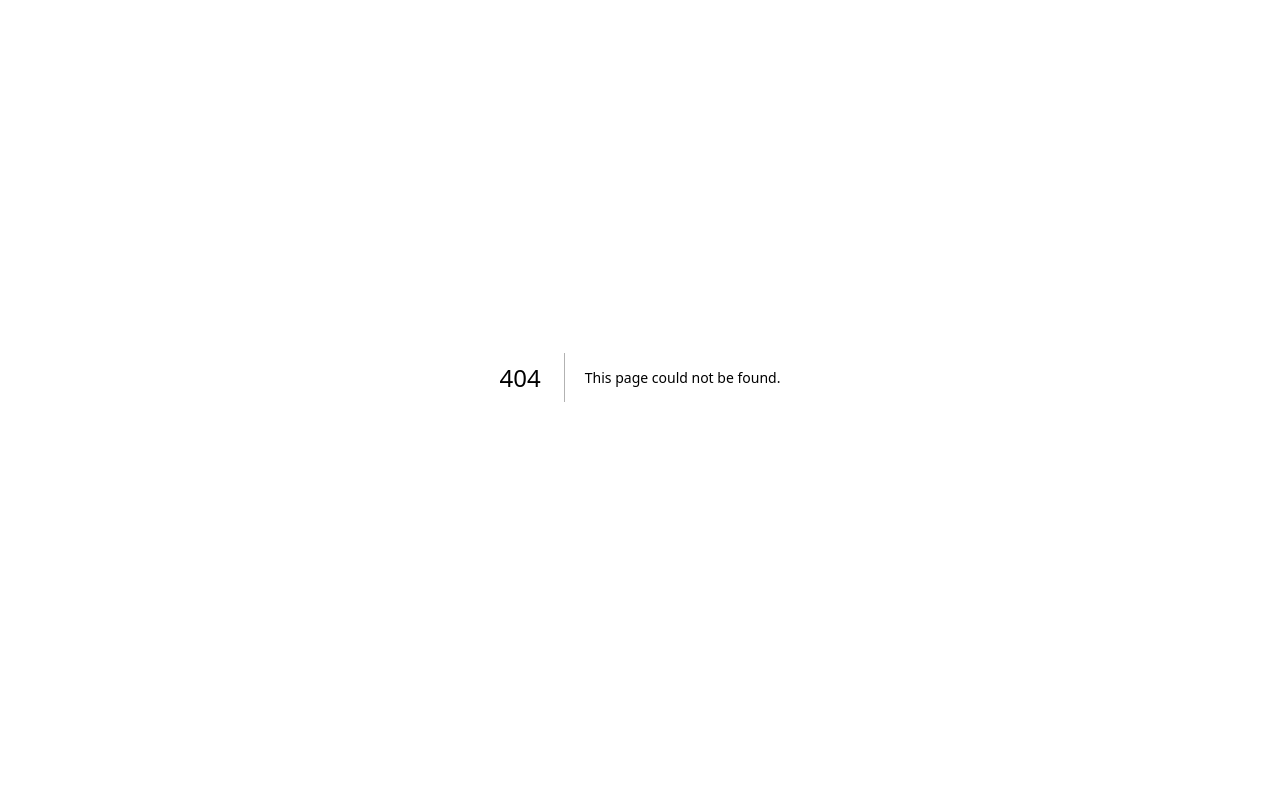
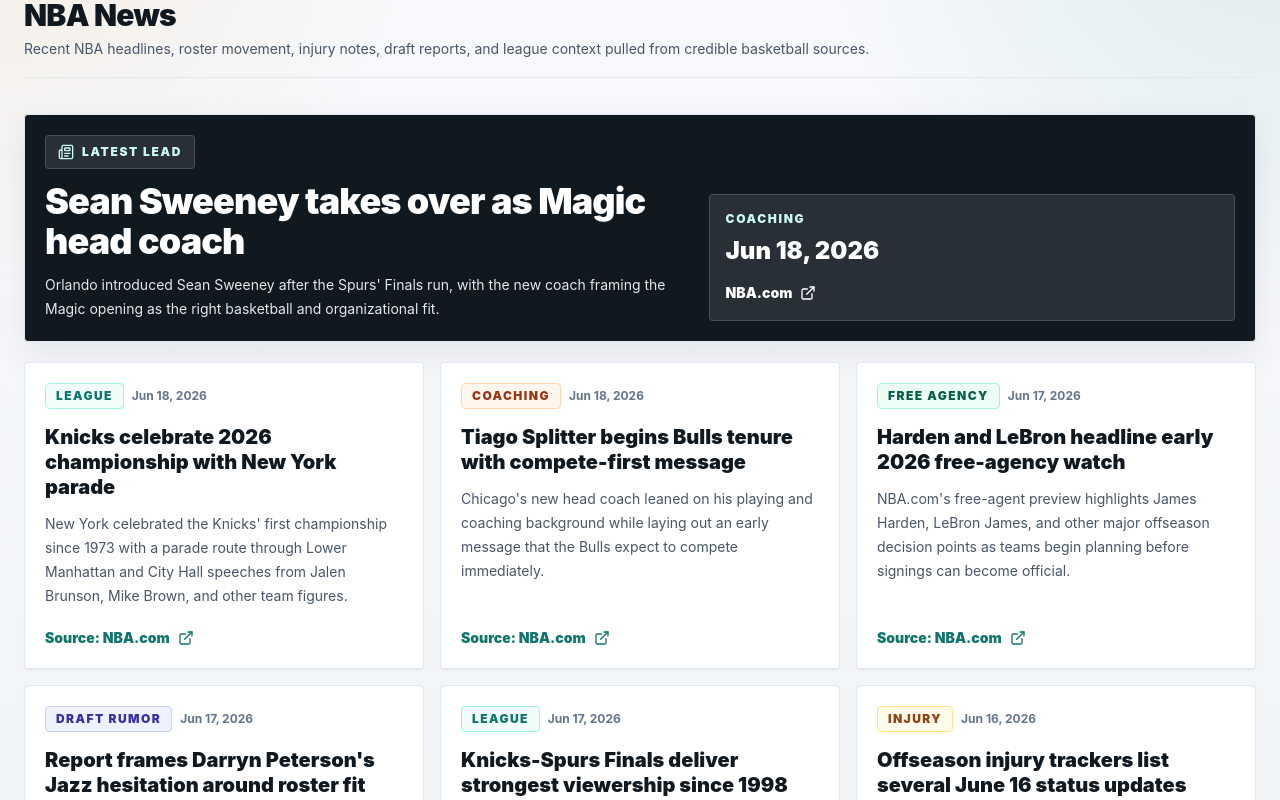
Before and after one commit to mjllkzy/Basketball-Savant, a Next.js app: page /news in a window 1280 px wide. Before the commit this address had no page. Shown: the part 160-960 px from the top of the page. Built offline with nearby package versions, Linux system fonts and the light colour scheme.

Commit message:
Add NBA news feed and homepage preview

```diff
--- /dev/null
+++ b/src/app/news/page.tsx
@@ -0,0 +1,57 @@
+import Link from "next/link";
+import { ExternalLink, Newspaper } from "lucide-react";
+import { PageHeader } from "@/components/ui/PageHeader";
+import { categoryTone, formatNewsDate, newsFeed } from "@/lib/news";
+
+export default function NewsPage() {
+  const featured = newsFeed[0];
+  const remaining = newsFeed.slice(1);
+
+  return (
+    <div className="grid gap-5">
+      <PageHeader
+        eyebrow="News Desk"
+        title="NBA News"
+        description="Recent NBA headlines, roster movement, injury notes, draft reports, and league context pulled from credible basketball sources."
+      />
+
+      <section className="rounded border border-slate-200 bg-ink p-5 text-white shadow-card">
+        <div className="grid gap-5 lg:grid-cols-[1.1fr_0.9fr] lg:items-end">
+          <div>
+            <div className="mb-3 inline-flex items-center gap-2 rounded border border-white/15 bg-white/10 px-3 py-2 text-xs font-black uppercase tracking-[0.14em] text-teal-100">
+              <Newspaper className="h-4 w-4" />
+              Latest Lead
+            </div>
+            <h2 className="text-3xl font-black tracking-tight sm:text-4xl">{featured.title}</h2>
+            <p className="mt-3 max-w-3xl text-sm leading-6 text-slate-200">{featured.summary}</p>
+          </div>
+          <div className="rounded border border-white/15 bg-white/10 p-4">
+            <div className="text-xs font-black uppercase tracking-[0.14em] text-teal-100">{featured.category}</div>
+            <div className="mt-2 text-2xl font-black">{formatNewsDate(featured.publishedAt)}</div>
+            <Link href={featured.sourceUrl} className="mt-4 inline-flex items-center gap-2 text-sm font-black text-white hover:text-teal-100">
+              {featured.sourceName}
+              <ExternalLink className="h-4 w-4" />
+            </Link>
+          </div>
+        </div>
+      </section>
+
+      <section className="grid gap-4 md:grid-cols-2 xl:grid-cols-3">
+        {remaining.map((item) => (
+          <article key={item.id} className="flex min-h-64 flex-col rounded border border-slate-200 bg-white p-5 shadow-sm">
+            <div className="flex flex-wrap items-center gap-2">
+              <span className={`rounded border px-2.5 py-1 text-xs font-black uppercase tracking-[0.12em] ${categoryTone(item.category)}`}>{item.category}</span>
+              <span className="text-xs font-bold text-slate-500">{formatNewsDate(item.publishedAt)}</span>
+            </div>
+            <h2 className="mt-4 text-xl font-black leading-tight text-ink">{item.title}</h2>
+            <p className="mt-3 flex-1 text-sm leading-6 text-slate-600">{item.summary}</p>
+            <Link href={item.sourceUrl} className="mt-5 inline-flex items-center gap-2 text-sm font-black text-signal hover:text-ink">
+              Source: {item.sourceName}
+              <ExternalLink className="h-4 w-4" />
+            </Link>
+          </article>
+        ))}
+      </section>
+    </div>
+  );
+}
--- a/src/app/page.tsx
+++ b/src/app/page.tsx
@@ -1,7 +1,7 @@
 import Image from "next/image";
 import Link from "next/link";
-import { ArrowRight, BarChart3, GitCompare, ShieldCheck, Users } from "lucide-react";
-import { dataSourceMetadata, players, teams } from "@/lib/data/queries";
+import { ArrowRight, BarChart3, ExternalLink, GitCompare, Newspaper, Users } from "lucide-react";
+import { categoryTone, formatNewsDate, getRecentNews } from "@/lib/news";
 
 const tools = [
   { href: "/players", label: "Player Intelligence", icon: Users, body: "Search every loaded player by role, team, volume, efficiency, creation, and impact." },
@@ -10,6 +10,8 @@
 ];
 
 export default function HomePage() {
+  const latestNews = getRecentNews(3);
+
   return (
     <div className="grid gap-6">
       <section className="relative min-h-[520px] overflow-hidden rounded border border-slate-200 bg-ink text-white shadow-card">
@@ -46,25 +48,36 @@
         })}
       </section>
 
-      <section className="grid gap-4 rounded border border-slate-200 bg-white p-5 shadow-sm md:grid-cols-3">
-        <div>
-          <div className="text-xs font-black uppercase tracking-[0.14em] text-slate-500">Players Loaded</div>
-          <div className="mt-1 text-3xl font-black text-signal">{players.length}</div>
+      <section className="rounded border border-slate-200 bg-white p-5 shadow-sm">
+        <div className="mb-4 flex flex-col gap-3 border-b border-slate-200 pb-4 sm:flex-row sm:items-center sm:justify-between">
+          <div>
+            <div className="flex items-center gap-2 text-xs font-black uppercase tracking-[0.14em] text-signal">
+              <Newspaper className="h-4 w-4" />
+              Latest News
+            </div>
+            <h2 className="mt-1 text-2xl font-black text-ink">League Pulse</h2>
+          </div>
+          <Link href="/news" className="inline-flex min-h-10 items-center gap-2 rounded border border-slate-200 px-4 text-sm font-black text-ink hover:bg-slate-50">
+            View News
+            <ArrowRight className="h-4 w-4" />
+          </Link>
         </div>
-        <div>
-          <div className="text-xs font-black uppercase tracking-[0.14em] text-slate-500">Teams Loaded</div>
-          <div className="mt-1 text-3xl font-black text-signal">{teams.length}</div>
+        <div className="grid gap-3 lg:grid-cols-3">
+          {latestNews.map((item) => (
+            <article key={item.id} className="rounded border border-slate-200 bg-slate-50 p-4">
+              <div className="mb-3 flex flex-wrap items-center gap-2">
+                <span className={`rounded border px-2 py-1 text-[11px] font-black uppercase tracking-[0.12em] ${categoryTone(item.category)}`}>{item.category}</span>
+                <span className="text-xs font-bold text-slate-500">{formatNewsDate(item.publishedAt)}</span>
+              </div>
+              <h3 className="text-base font-black leading-tight text-ink">{item.title}</h3>
+              <p className="mt-2 text-sm leading-6 text-slate-600">{item.summary}</p>
+              <Link href={item.sourceUrl} className="mt-3 inline-flex items-center gap-2 text-xs font-black uppercase tracking-[0.1em] text-signal hover:text-ink">
+                {item.sourceName}
+                <ExternalLink className="h-3.5 w-3.5" />
+              </Link>
+            </article>
+          ))}
         </div>
-        <div>
-          <div className="text-xs font-black uppercase tracking-[0.14em] text-slate-500">Source Status</div>
-          <div className="mt-2 inline-flex items-center gap-2 rounded bg-teal-50 px-3 py-2 text-sm font-black text-signal">
-            <ShieldCheck className="h-4 w-4" />
-            NBA Stats + Basketball Reference
-          </div>
-        </div>
-        <p className="text-sm leading-6 text-slate-600 md:col-span-3">
-          Current snapshot generated {new Date(dataSourceMetadata.generatedAt).toLocaleDateString("en-US")}. Tracking-only metrics stay hidden until a real event or optical data source is connected.
-        </p>
       </section>
     </div>
   );
--- /dev/null
+++ b/src/lib/data/news.json
@@ -0,0 +1,83 @@
+[
+  {
+    "id": "knicks-2026-championship-parade",
+    "title": "Knicks celebrate 2026 championship with New York parade",
+    "category": "League",
+    "publishedAt": "2026-06-18T17:22:00.000Z",
+    "sourceName": "NBA.com",
+    "sourceUrl": "https://www.nba.com/news/live-updates-new-york-knicks-parade-2026",
+    "summary": "New York celebrated the Knicks' first championship since 1973 with a parade route through Lower Manhattan and City Hall speeches from Jalen Brunson, Mike Brown, and other team figures."
+  },
+  {
+    "id": "magic-sean-sweeney-intro",
+    "title": "Sean Sweeney takes over as Magic head coach",
+    "category": "Coaching",
+    "publishedAt": "2026-06-18T21:09:00.000Z",
+    "sourceName": "NBA.com",
+    "sourceUrl": "https://www.nba.com/news/sean-sweeney-head-coach-magic-right-fit",
+    "summary": "Orlando introduced Sean Sweeney after the Spurs' Finals run, with the new coach framing the Magic opening as the right basketball and organizational fit."
+  },
+  {
+    "id": "bulls-tiago-splitter-compete",
+    "title": "Tiago Splitter begins Bulls tenure with compete-first message",
+    "category": "Coaching",
+    "publishedAt": "2026-06-18T16:00:00.000Z",
+    "sourceName": "NBA.com",
+    "sourceUrl": "https://www.nba.com/news/bulls-hire-tiago-splitter-as-coach",
+    "summary": "Chicago's new head coach leaned on his playing and coaching background while laying out an early message that the Bulls expect to compete immediately."
+  },
+  {
+    "id": "free-agency-2026-harden-lebron",
+    "title": "Harden and LeBron headline early 2026 free-agency watch",
+    "category": "Free Agency",
+    "publishedAt": "2026-06-17T22:50:00.000Z",
+    "sourceName": "NBA.com",
+    "sourceUrl": "https://www.nba.com/news/numbers-to-know-free-agents-2026",
+    "summary": "NBA.com's free-agent preview highlights James Harden, LeBron James, and other major offseason decision points as teams begin planning before signings can become official."
+  },
+  {
+    "id": "darryn-peterson-jazz-fit-report",
+    "title": "Report frames Darryn Peterson's Jazz hesitation around roster fit",
+    "category": "Draft Rumor",
+    "publishedAt": "2026-06-17T17:00:00.000Z",
+    "sourceName": "Bleacher Report",
+    "sourceUrl": "https://bleacherreport.com/articles/25441634-new-nba-rumors-reveal-darryn-petersons-motivation-avoid-jazz-2026-draft",
+    "summary": "Bleacher Report, citing Jake Fischer, says Peterson's camp may have concerns about a Utah fit because of overlap with Keyonte George. This is tracked as a report, not a settled team or player statement."
+  },
+  {
+    "id": "offseason-injury-tracker-june-16",
+    "title": "Offseason injury trackers list several June 16 status updates",
+    "category": "Injury",
+    "publishedAt": "2026-06-16T20:00:00.000Z",
+    "sourceName": "CBS Sports",
+    "sourceUrl": "https://www.cbssports.com/nba/injuries/",
+    "summary": "The CBS Sports injury board shows multiple updated offseason designations from June 16. Basketball Savant treats these as status-feed items and cross-checks injury language against official reporting when game availability is involved."
+  },
+  {
+    "id": "finals-2026-viewership-record",
+    "title": "Knicks-Spurs Finals deliver strongest viewership since 1998",
+    "category": "League",
+    "publishedAt": "2026-06-17T01:27:00.000Z",
+    "sourceName": "NBA.com",
+    "sourceUrl": "https://www.nba.com/news/nba-finals-2026-viewership-most-watched-28-years",
+    "summary": "The 2026 NBA Finals averaged more than 20 million viewers on ABC and ESPN, making it the league's most-watched Finals series in 28 years."
+  },
+  {
+    "id": "draft-2026-early-entry-withdrawals",
+    "title": "NBA trims early-entry field before June 23-24 Draft",
+    "category": "Draft",
+    "publishedAt": "2026-06-16T01:18:00.000Z",
+    "sourceName": "NBA.com",
+    "sourceUrl": "https://www.nba.com/news/three-additional-early-entry-candidates-withdraw-from-nba-draft-2026",
+    "summary": "The league announced three additional international withdrawals, leaving 26 college early-entry candidates and five international early-entry candidates in the 2026 Draft pool."
+  },
+  {
+    "id": "brandon-clarke-passes-away",
+    "title": "NBA and Grizzlies mourn Brandon Clarke",
+    "category": "League",
+    "publishedAt": "2026-05-14T02:12:00.000Z",
+    "sourceName": "NBA.com",
+    "sourceUrl": "https://www.nba.com/news/brandon-clarke-passes-away-29-years-old",
+    "summary": "NBA.com confirmed the passing of Memphis forward Brandon Clarke at 29. Commissioner Adam Silver, the Grizzlies, and the NBPA released statements remembering Clarke's impact."
+  }
+]
--- a/src/lib/navigation.ts
+++ b/src/lib/navigation.ts
@@ -1,8 +1,9 @@
-import { GitCompare, Home, Shield, Users } from "lucide-react";
+import { GitCompare, Home, Newspaper, Shield, Users } from "lucide-react";
 
 export const coreNavLinks = [
   { href: "/", label: "Home", icon: Home },
   { href: "/players", label: "Players", icon: Users },
   { href: "/teams", label: "Teams", icon: Shield },
-  { href: "/compare", label: "Compare", icon: GitCompare }
+  { href: "/compare", label: "Compare", icon: GitCompare },
+  { href: "/news", label: "News", icon: Newspaper }
 ];
--- /dev/null
+++ b/src/lib/news.ts
@@ -0,0 +1,60 @@
+import newsItems from "@/lib/data/news.json";
+
+export type NewsCategory =
+  | "League"
+  | "Coaching"
+  | "Free Agency"
+  | "Draft Rumor"
+  | "Injury"
+  | "Draft"
+  | "Transaction"
+  | "Roster"
+  | "Trade"
+  | "Rumor";
+
+export type NewsItem = {
+  id: string;
+  title: string;
+  category: NewsCategory;
+  publishedAt: string;
+  sourceName: string;
+  sourceUrl: string;
+  summary: string;
+};
+
+export const newsFeed = [...(newsItems as NewsItem[])].sort((a, b) => (
+  new Date(b.publishedAt).getTime() - new Date(a.publishedAt).getTime()
+));
+
+export function getRecentNews(limit = 4) {
+  return newsFeed.slice(0, limit);
+}
+
+export function formatNewsDate(value: string) {
+  return new Intl.DateTimeFormat("en-US", {
+    month: "short",
+    day: "numeric",
+    year: "numeric"
+  }).format(new Date(value));
+}
+
+export function categoryTone(category: NewsCategory) {
+  switch (category) {
+    case "Injury":
+      return "border-amber-200 bg-amber-50 text-amber-800";
+    case "Draft Rumor":
+      return "border-indigo-200 bg-indigo-50 text-indigo-800";
+    case "Draft":
+      return "border-sky-200 bg-sky-50 text-sky-800";
+    case "Transaction":
+    case "Roster":
+    case "Trade":
+      return "border-blue-200 bg-blue-50 text-blue-800";
+    case "Free Agency":
+      return "border-emerald-200 bg-emerald-50 text-emerald-800";
+    case "Coaching":
+      return "border-orange-200 bg-orange-50 text-orange-800";
+    default:
+      return "border-teal-200 bg-teal-50 text-signal";
+  }
+}
```
Also changed, not shown: 2 other files (tests, documents, lock files or other folders).
